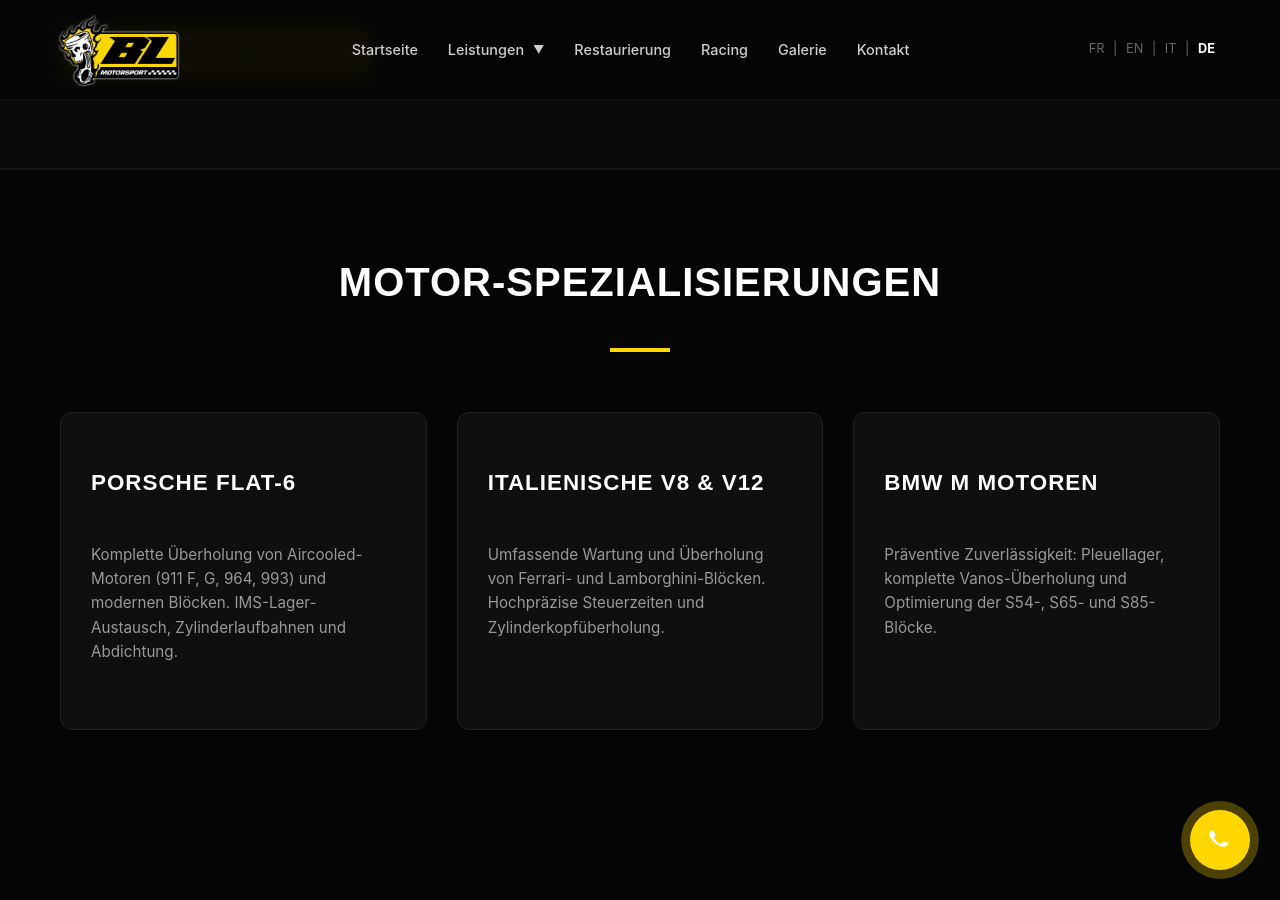
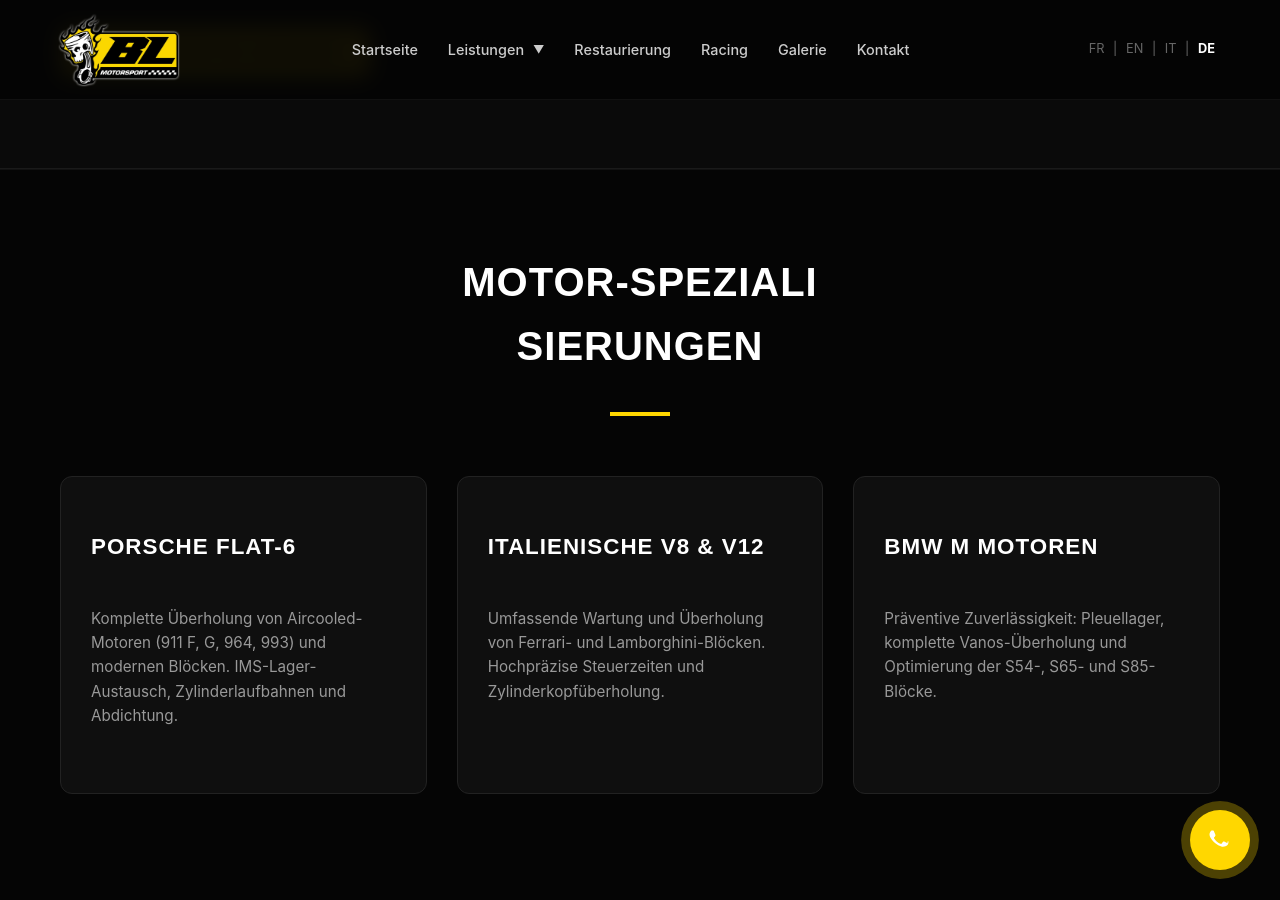
Before and after one commit to DuvalDVL/bl-motorsport, a Jekyll site: the page built from de/refection-moteur-boite-prestige.html, in a window 1280 px wide and 900 px high, scrolled down 1049 px. Built offline with Jekyll 4.4.1, drawn with Linux system fonts in a browser that asks for light colours.

Commit message:
Update locales.yml

```diff
--- a/_data/locales.yml
+++ b/_data/locales.yml
@@ -333,7 +333,7 @@ rebuild_page:
   l4_t: { fr: "Transmissions :", en: "Transmissions:", it: "Trasmissioni:", de: "Getriebe:" }
   l4_d: { fr: "Révision complète des boîtes manuelles et séquentielles.", en: "Complete overhaul of manual and sequential gearboxes.", it: "Revisione completa di cambi manuali e sequenziali.", de: "Komplette Überholung von Schalt- und sequenziellen Getrieben." }
   btn_expert: { fr: "Expertiser ma Mécanique", en: "Expertise my Engine", it: "Perizia del mio motore", de: "Motor-Expertise anfragen" }
-  spec_t: { fr: "SPÉCIALISATIONS MOTEURS", en: "ENGINE SPECIALIZATIONS", it: "SPECIALIZZAZIONI MOTORI", de: "MOTOR-SPEZIALISIERUNGEN" }
+  spec_t: { fr: "SPÉCIALISATIONS MOTEURS", en: "ENGINE SPECIALIZATIONS", it: "SPECIALIZZAZIONI MOTORI", de: "MOTOR-SPEZIALI<br>SIERUNGEN" }
   c1_t: { fr: "PORSCHE FLAT-6", en: "PORSCHE FLAT-6", it: "PORSCHE FLAT-6", de: "PORSCHE FLAT-6" }
   c1_d: { fr: "Réfection complète moteurs Aircooled (911 F, G, 964, 993) et blocs modernes. Remplacement IMS, chemisage cylindres et étanchéité.", en: "Complete rebuild of Aircooled engines (911 F, G, 964, 993) and modern blocks. IMS replacement, cylinder sleeving, and sealing.", it: "Revisione completa motori Aircooled (911 F, G, 964, 993) e blocchi moderni. Sostituzione IMS, incamiciatura cilindri e tenuta.", de: "Komplette Überholung von Aircooled-Motoren (911 F, G, 964, 993) und modernen Blöcken. IMS-Lager-Austausch, Zylinderlaufbahnen und Abdichtung." }
   c2_t: { fr: "V8 & V12 ITALIENS", en: "ITALIAN V8 & V12", it: "V8 & V12 ITALIANI", de: "ITALIENISCHE V8 & V12" }
@@ -369,7 +369,7 @@ classic_page:
   c1_d: { fr: "Expertise sur les motorisations atmosphériques complexes et les mécaniques Porsche Refroidies par Air (Aircooled).", en: "Expertise in complex naturally aspirated engines and Aircooled Porsche mechanics.", it: "Esperienza su motori aspirati complessi e meccaniche Porsche raffreddate ad aria (Aircooled).", de: "Expertise für komplexe Saugmotoren und luftgekühlte Porsche-Mechanik (Aircooled)." }
   c1_l1: { fr: "Réglage précis Carburateurs", en: "Precise Carburetor tuning", it: "Regolazione precisa carburatori", de: "Präzise Vergasereinstellung" }
   c1_l2: { fr: "Calage Allumage & Distribution", en: "Ignition & Timing setup", it: "Messa in fase accensione", de: "Zündungs- & Steuerzeiteneinstellung" }
-  c1_l3: { fr: "Étanchéité moteur & boîte", en: "Engine & gearbox sealing", it: "Tenuta motore e cambio", de: "Motor- & Getriebeabdichtung" }
+  c1_l3: { fr: "Étanchéité moteur & boîte", en: "Engine & gearbox sealing", it: "Tenuta motore e cambio", de: "Motor- & Getriebe<br>abdichtung" }
   c2_t: { fr: "GESTION DE PROJET", en: "PROJECT MANAGEMENT", it: "GESTIONE PROGETTI", de: "PROJEKTMANAGEMENT" }
   c2_d: { fr: "Nous coordonnons des partenaires d'excellence sélectionnés pour une restauration 'clés en main' sans compromis.", en: "We coordinate selected partners of excellence for a 'turnkey' restoration without compromise.", it: "Coordiniamo partner d'eccellenza selezionati per un restauro 'chiavi in mano' senza compromessi.", de: "Wir koordinieren ausgewählte exzellente Partner für eine kompromisslose 'schlüsselfertige' Restaurierung." }
   c2_l1: { fr: "Carrosserie & Peinture", en: "Bodywork & Paint", it: "Carrozzeria e verniciatura", de: "Karosserie & Lackierung" }
```
